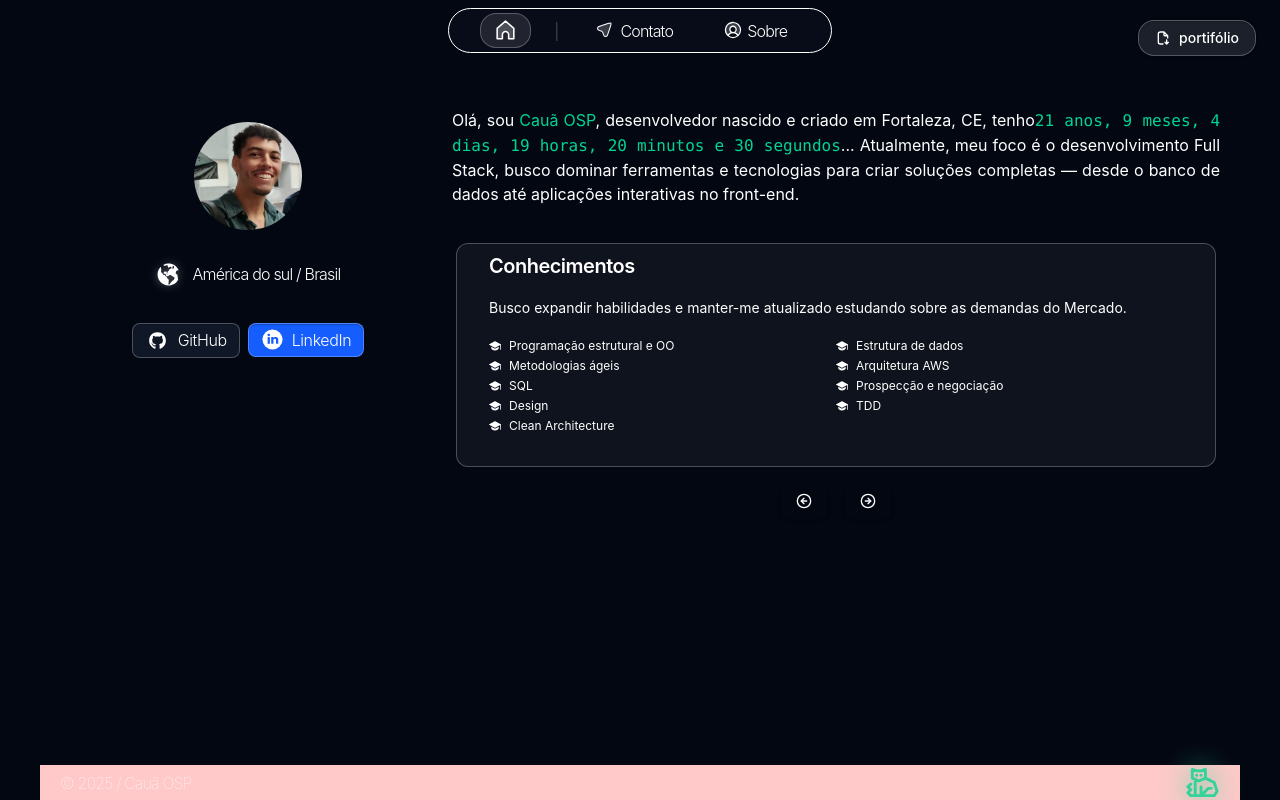
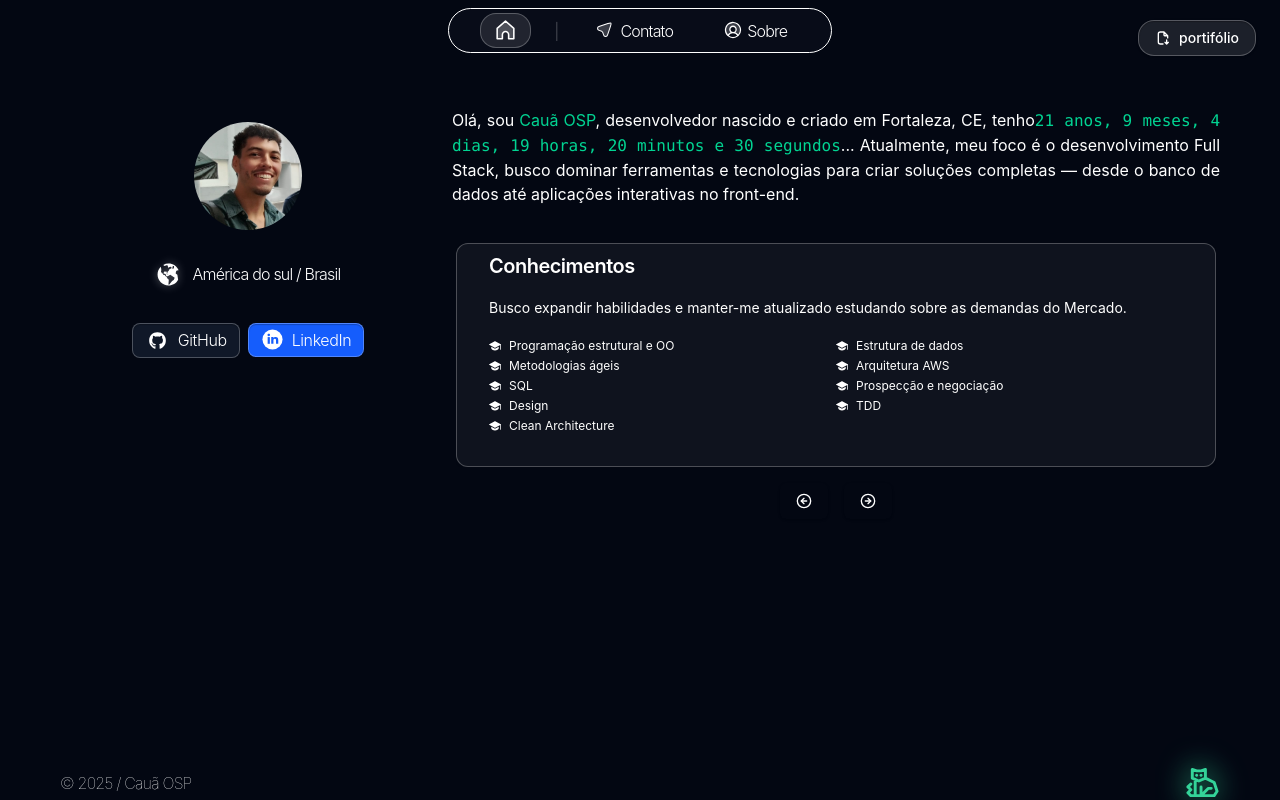
Before and after one commit to cauaosp/webportifolios, a Next.js app: page / in a window 1280 px wide. Built offline with nearby package versions, Linux system fonts and the light colour scheme.

Commit message:
Update footer.tsx
fix: remove red background

```diff
--- a/app/components/shared/footer.tsx
+++ b/app/components/shared/footer.tsx
@@ -2,7 +2,7 @@ import { Cat } from "@/assets";
 
 export const Footer = () => {
   return (
-    <div className="h-fit mt-auto mx-auto text-white tracking-tighter font-thin flex items-center justify-between w-full px-5 bg-red-200">
+    <div className="h-fit mt-auto mx-auto text-white tracking-tighter font-thin flex items-center justify-between w-full px-5">
       <div>© 2025 / Cauã OSP</div>
       <Cat
         width={35}
```
